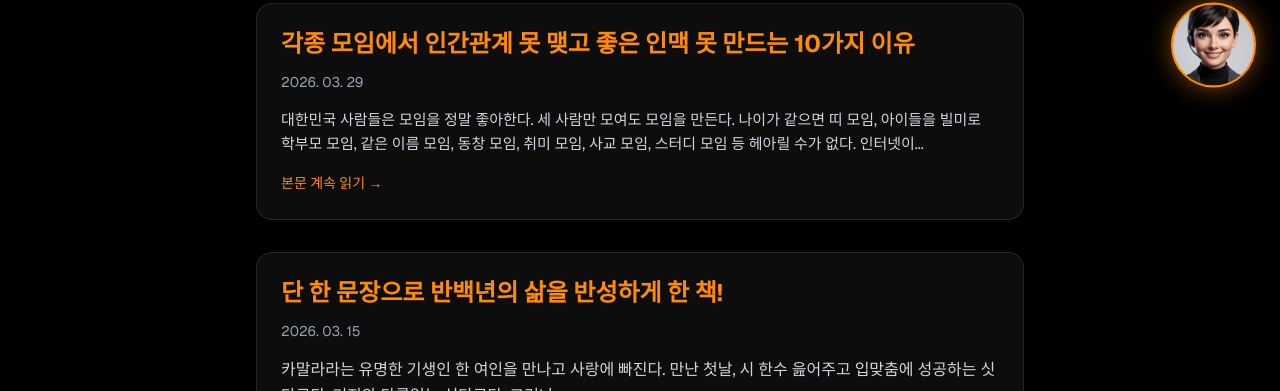
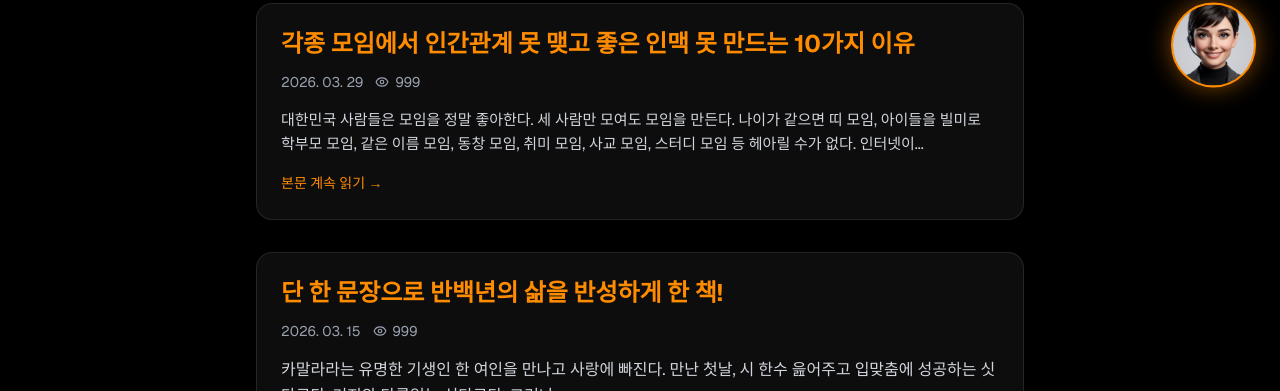
Before and after one commit to inewscom100454-spec/younghyun-homepage, a Next.js app: page /knowledge in a window 1280 px wide. Shown: the part 355-746 px from the top of the page. Built offline with nearby package versions, Linux system fonts and the light colour scheme; no server answers; sample sign-in values are in the browser's storage.

Commit message:
feat(ui): add view counts to knowledge articles

```diff
--- a/src/app/knowledge/page.tsx
+++ b/src/app/knowledge/page.tsx
@@ -1,5 +1,6 @@
 import { currentUser } from "@clerk/nextjs/server";
 import { redirect } from "next/navigation";
+import { Eye } from "lucide-react";
 
 export default async function KnowledgePage() {
   const user = await currentUser();
@@ -24,7 +25,13 @@ export default async function KnowledgePage() {
         <div className="space-y-8">
           <div className="bg-white/5 border border-white/10 p-6 rounded-2xl">
             <h2 className="text-2xl font-bold mb-3 text-brand break-keep">각종 모임에서 인간관계 못 맺고 좋은 인맥 못 만드는 10가지 이유</h2>
-            <p className="text-gray-400 mb-4 text-sm">2026. 03. 29</p>
+            <div className="flex items-center gap-3 text-gray-400 mb-4 text-sm">
+              <span>2026. 03. 29</span>
+              <div className="flex items-center gap-1.5" title="조회수">
+                <Eye size={14} />
+                <span>999</span>
+              </div>
+            </div>
             <p className="text-gray-300 leading-relaxed text-[15px] break-keep">
               대한민국 사람들은 모임을 정말 좋아한다. 세 사람만 모여도 모임을 만든다. 나이가 같으면 띠 모임, 아이들을 빌미로 학부모 모임, 같은 이름 모임, 동창 모임, 취미 모임, 사교 모임, 스터디 모임 등 헤아릴 수가 없다. 인터넷이...
             </p>
@@ -33,7 +40,13 @@ export default async function KnowledgePage() {
 
           <div className="bg-white/5 border border-white/10 p-6 rounded-2xl">
             <h2 className="text-2xl font-bold mb-3 text-brand">단 한 문장으로 반백년의 삶을 반성하게 한 책!</h2>
-            <p className="text-gray-400 mb-4 text-sm">2026. 03. 15</p>
+            <div className="flex items-center gap-3 text-gray-400 mb-4 text-sm">
+              <span>2026. 03. 15</span>
+              <div className="flex items-center gap-1.5" title="조회수">
+                <Eye size={14} />
+                <span>999</span>
+              </div>
+            </div>
             <p className="text-gray-300 leading-relaxed">
               카말라라는 유명한 기생인 한 여인을 만나고 사랑에 빠진다. 만난 첫날, 시 한수 읊어주고 입맞춤에 성공하는 싯다르타. 거지와 다름없는 싯다르타. 그러나...
             </p>
```
